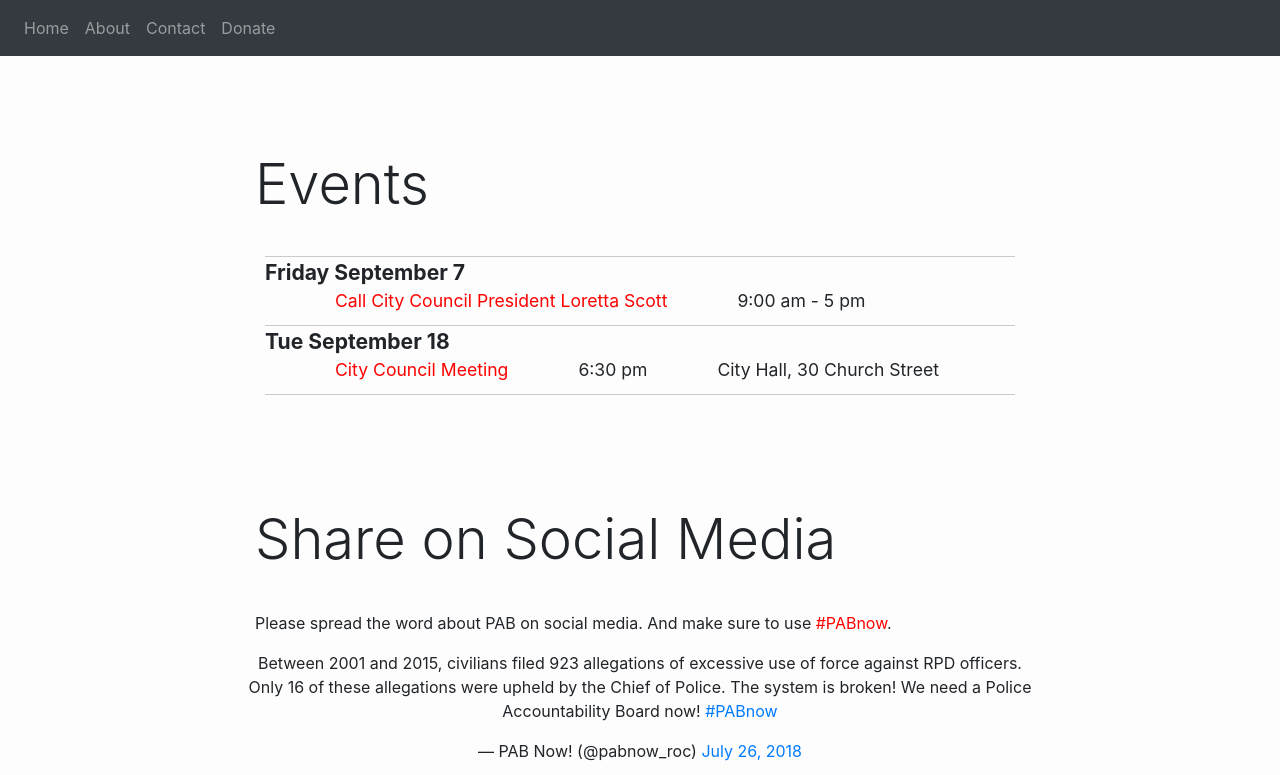
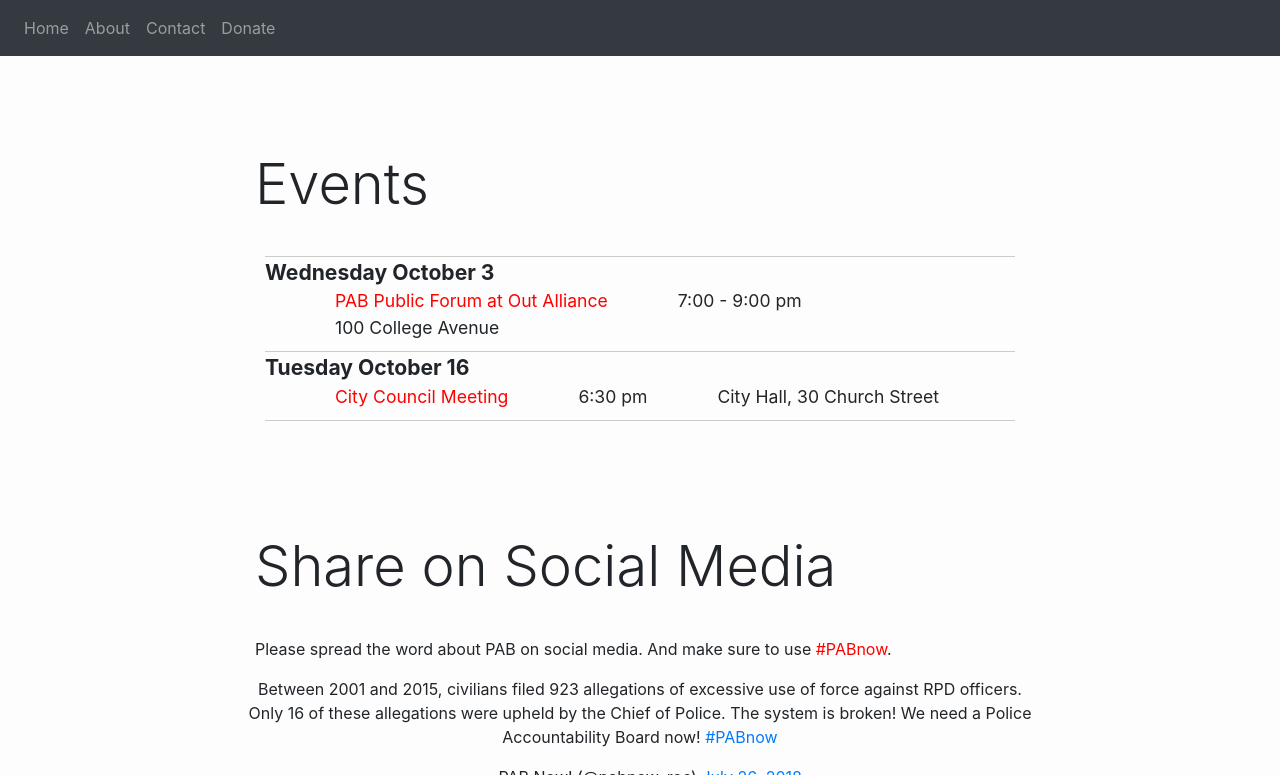
Before and after one commit to pabnow/pabnow.github.io, a Jekyll site: the page built from index.html, in a window 1280 px wide and 900 px high, scrolled down 2427 px, cut to the strip 0-775 px from the top of the window. Built offline with Jekyll 4.4.1, drawn with Linux system fonts in a browser that asks for light colours; nearby versions of some CDN libraries; comment, search, counter and statistics services are not loaded.

Commit message:
Update index.html

```diff
--- a/index.html
+++ b/index.html
@@ -186,11 +186,16 @@ title: PAB
         	<div style="width: 100%; max-width: 800px;" class="container events">
           		<h1 class="display-4">Events</h1>
 
+			<!--
 			<div class="event">
 				<div class="event_date">Friday September 7</div><span class="event_name"><a href="https://www.facebook.com/events/217777008917662/?event_time_id=217777018917661">Call City Council President Loretta Scott</a></span><span class="event_time">9:00 am - 5 pm</span><span class="event_location"></span>
 			</div>
+			-->
 			<div class="event">
-				<div class="event_date">Tue September 18</div><span class="event_name"><a href="https://www.facebook.com/events/457409914778089/?event_time_id=457409938111420">City Council Meeting</a></span><span class="event_time">6:30 pm</span><span class="event_location">City Hall, 30 Church Street</span>
+				<div class="event_date">Wednesday October 3</div><span class="event_name"><a href="https://www.facebook.com/events/693487471006337/">PAB Public Forum at Out Alliance</a></span><span class="event_time">7:00 - 9:00 pm</span><span class="event_location">100 College Avenue</span>
+			</div>
+			<div class="event">
+				<div class="event_date">Tuesday October 16</div><span class="event_name"><a href="https://www.facebook.com/events/457409914778089/?event_time_id=457409931444754">City Council Meeting</a></span><span class="event_time">6:30 pm</span><span class="event_location">City Hall, 30 Church Street</span>
 			</div>
 
 
```
